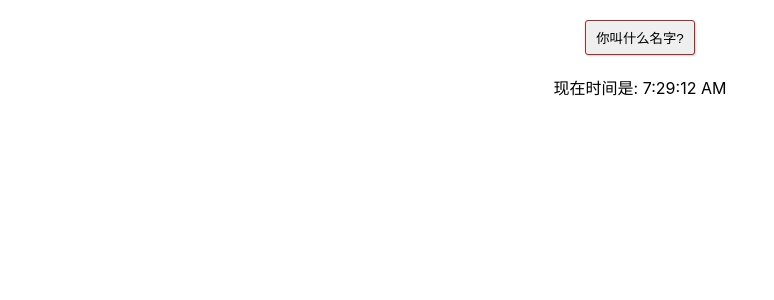
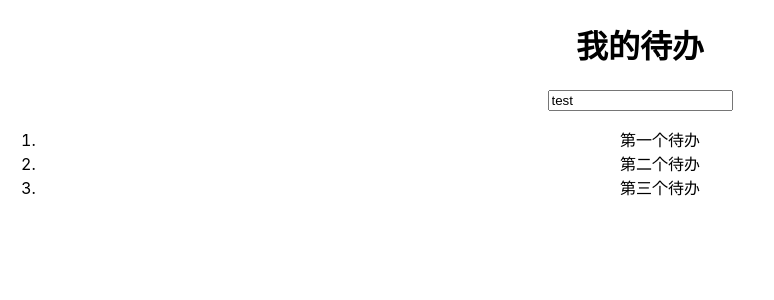
Before and after one commit to hejianxinsir/react1226, a React (Create React App) app: page / in a window 1280 px wide. Shown: the top 300 px of the page, without its empty margins (0-774 px from the left). Built offline with nearby package versions, Linux system fonts and the light colour scheme.

Commit message:
骨架完成，并O添加三个todoItem

```diff
--- a/src/App.js
+++ b/src/App.js
@@ -1,17 +1,42 @@
 import React from 'react';
-import logo from './logo.svg';
 import './App.css';
-import Button from './Button.js';
-import './test.css';
-import Time from './Time.js';
+import TodoInput from './TodoInput';
+import TodoItem from './TodoItem';
 
-function App() {
-  return (
-    <div className="App">
-			<Button />
-			<Time />
-    </div>
-  );
+class App extends React.Component {
+	constructor(props){
+		super(props);
+		this.state = {
+			newTodo: 'test',
+			todoList: [
+				{id: 1,title: '第一个待办'},
+				{id: 2,title: '第二个待办'},
+				{id: 3,title: '第三个待办'}
+			]
+		}
+	}
+
+	render(){
+		let todos = this.state.todoList.map((item,index)=>{
+			return (
+				<li>
+					<TodoItem todo={item} />
+				</li>
+			)
+		})
+
+  	return (
+  	  <div className="App">
+				<h1>我的待办</h1>
+				<div className="inputWrapper">
+					<TodoInput content={this.state.newTodo}/>
+				</div>
+				<ol>
+					{todos}
+				</ol>
+  	  </div>
+  	);
+	}
 }
 
 export default App;
--- /dev/null
+++ b/src/TodoInput.js
@@ -0,0 +1,10 @@
+
+import React from 'react';
+
+export default class TodoInput extends React.Component {
+	render(){
+		return(
+			<input type="text" value={this.props.content}/>
+		)
+	}
+}
--- /dev/null
+++ b/src/TodoItem.js
@@ -0,0 +1,8 @@
+
+import React from 'react';
+
+export default class TodoItem extends React.Component {
+	render(){
+		return <div>{this.props.todo.title}</div>
+	}
+}
```
